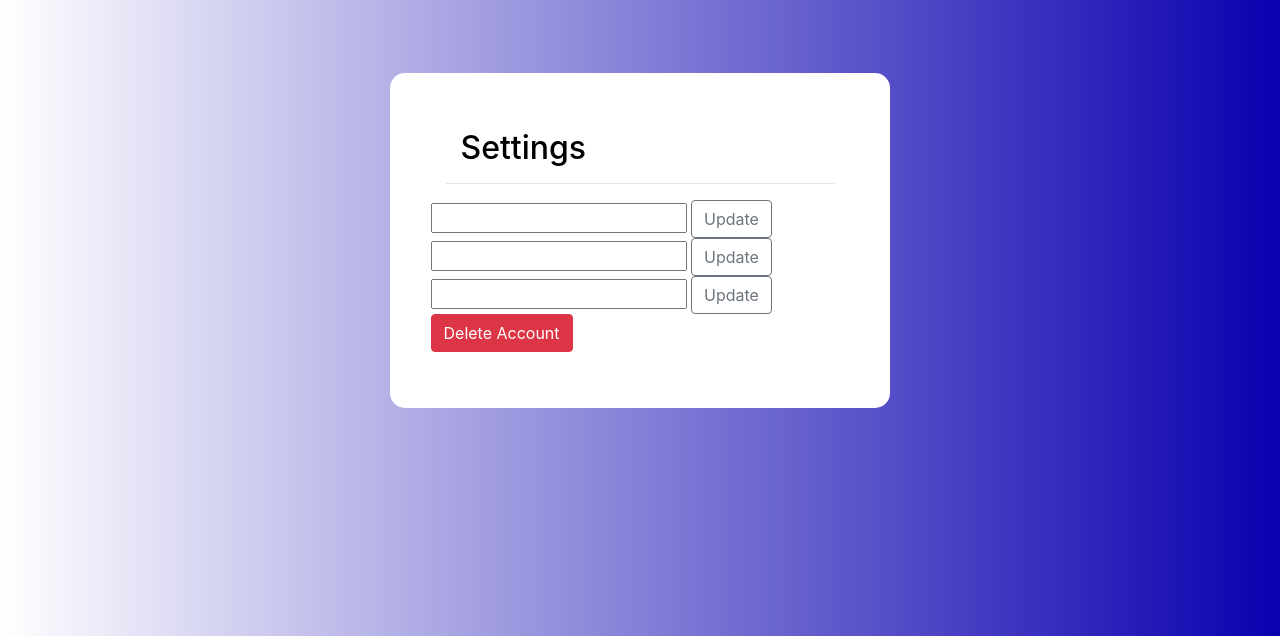
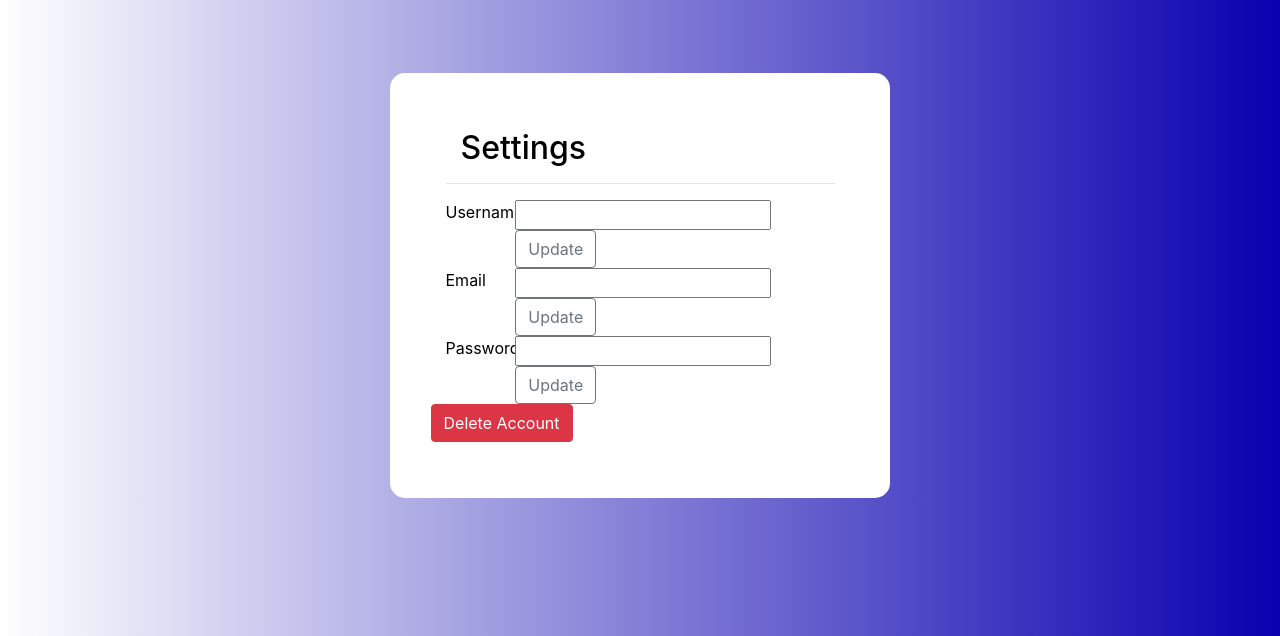
Before and after one commit to karagenit/twistter, a Django app: template templates/blogs/user_update_form.html in a window 1280 px wide. Shown: the part 164-800 px from the top of the page. Run offline with Django 3.2, Linux system fonts and the light colour scheme; the template is opened without the code that fills it: most values are stand-ins (such as "Sample title", 1, 10 or a date in 2020); form fields are guessed from the names that the template uses; some libraries are stand-ins or nearby versions.

Commit message:
Added labels to fields on settings page (user_update_form)

```diff
--- a/templates/blogs/user_update_form.html
+++ b/templates/blogs/user_update_form.html
@@ -69,26 +69,39 @@
                 <hr>
             </div>
         </div>
-        <div class="row">
+        <div class="row justify-content-md-center">
+            <div class="col col-lg-2">
+                Username
+            </div>
+            <div class="col">
                 <form method="post">{% csrf_token %}
                     {{ form.username }}
                     <button class="btn btn-outline-secondary" name="username_change" type='submit'>Update</button>
                 </form>
             </div>
-        <div class="row">
+        </div>
+        <div class="row justify-content-md-center">
+            <div class="col col-lg-2">
+                Email
+            </div>
+            <div class="col">
                 <form method="post">{% csrf_token %}
                     {{ form.email }}
                     <button class="btn btn-outline-secondary" name="email_change" type='submit'>Update</button>
                 </form>
             </div>
-
-        <div class="row">
+        </div>
+        <div class="row justify-content-md-center">
+            <div class="col col-lg-2">
+                Password
+            </div>
+            <div class="col">
                 <form method="post">{% csrf_token %}
                     {{ form.password }}
                     <button class="btn btn-outline-secondary" name="password_change" type='submit'>Update</button>
                 </form>
             </div>
-
+        </div>
         <div class="row">
             <input type="hidden" name="user_id" value="{{ user.id }}">
             <form method='post'>
```
Lines whose indentation alone changed are shown as unchanged.
